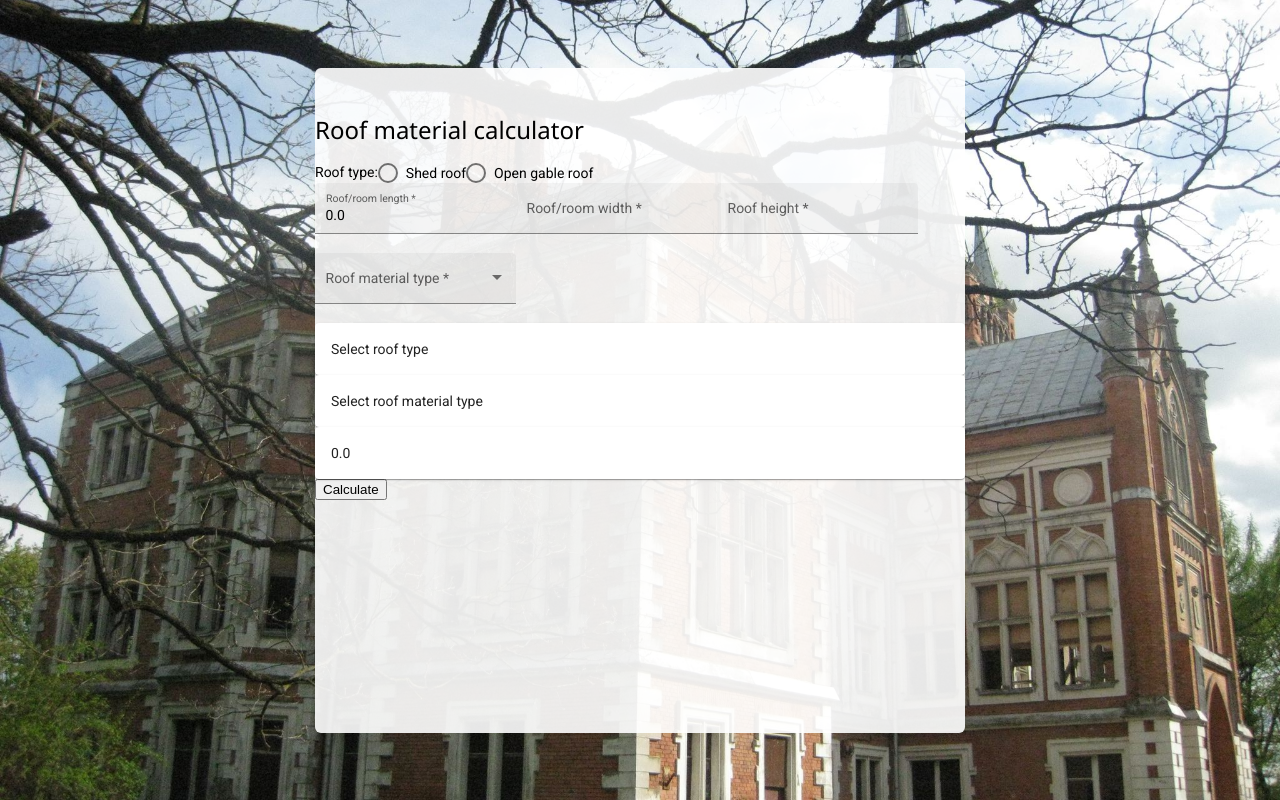
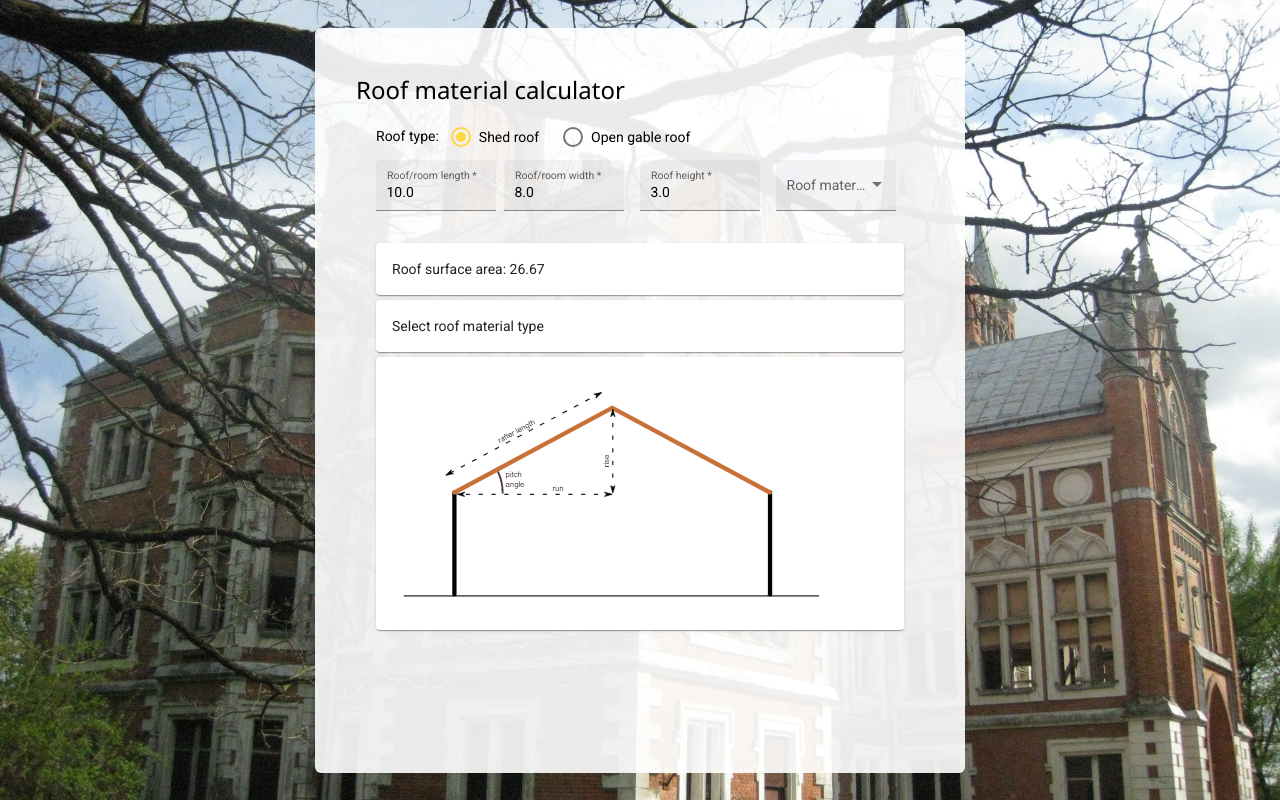
Before and after one commit to Raminta-Zurauskaite/RoofMaterialCalculator, an Angular app: page / in a window 1280 px wide. Built offline with nearby package versions, Linux system fonts and the light colour scheme.

Commit message:
Added minimal calculation of roof surface area

```diff
--- a/src/app/app.component.css
+++ b/src/app/app.component.css
@@ -24,7 +24,7 @@
     align-items: center;
     background-color: rgba(255, 255, 255, 0.9);
     width: 650px;
-    height: 620px;
+    height: 700px;
     border-radius: 6px;
     padding-top: 45px;
 }
@@ -37,22 +37,22 @@ h1 {
     font: 24px 'Segoe UI';
 }
 
-.example-container .mat-form-field+.mat-form-field {
-    margin-left: 8px;
+.middle-container .mat-form-field+.mat-form-field {
+    margin: 8px 8px 8px 8px;
 }
 
-.example-container .mat-form-field {
-    width: 220px;
+.middle-container .mat-form-field {
+    width: 120px;
 }
 
-.example-container form {
-    margin-bottom: 20px;
+.middle-container form {
+    margin: 20px 20px 20px 20px;
 }
 
-.example-container form>* {
+.middle-container form>* {
     margin: 5px 0;
 }
 
-.example-container .mat-radio-button {
+.middle-container .mat-radio-button {
     margin: 0 12px;
 }
--- a/src/app/app.component.html
+++ b/src/app/app.component.html
@@ -7,7 +7,7 @@
                     <div>
                         <label>Roof type:</label>
                         <mat-radio-group [formControl]="roofTypeControl">
-                            <mat-radio-button value="Shed roof">Shed roof</mat-radio-button>
+                            <mat-radio-button [checked]="true" value="Shed roof">Shed roof</mat-radio-button>
                             <mat-radio-button value="Open gable roof">Open gable roof</mat-radio-button>
                         </mat-radio-group>
                     </div>
@@ -19,26 +19,44 @@
 
                     <mat-form-field appearance="fill">
                         <mat-label>Roof/room width</mat-label>
-                        <input matInput placeholder="8 metres" required>
+                        <input type="text" matInput placeholder="8 metres" [formControl]="roomWidthControl" required>
                     </mat-form-field>
 
                     <mat-form-field appearance="fill">
                         <mat-label>Roof height</mat-label>
-                        <input matInput placeholder="3 metres" required>
+                        <input type="text" matInput placeholder="3 metres" [formControl]="roofHeightControl" required>
                     </mat-form-field>
 
                     <mat-form-field appearance="fill">
                         <mat-select required [formControl]="roofMaterialTypeControl">
-                            <mat-option value="Skarda">Skarda</mat-option>
+                            <mat-option value="Roof tin">Roof tin</mat-option>
                             <mat-option value="Beasbeste">Beasbeste stogo danga</mat-option>
                             <mat-option value="Cerpes">Cerpes</mat-option>
                         </mat-select>
                         <mat-label>Roof material type</mat-label>
                     </mat-form-field>
-                    <mat-card>{{roofTypeControl.value}}</mat-card>
-                    <mat-card>{{roofMaterialTypeControl.value}}</mat-card>
-                    <mat-card>{{roomLengthControl.value}}</mat-card>
-                    <button type="button" (click)="calculate()">Calculate</button>
+                    <mat-card>Roof surface area: {{roofSurfaceAreaControl.value}} </mat-card>
+                    <mat-card>
+                        <div *ngIf="roofMaterialTypeControl.value==''">
+                            Select roof material type
+                        </div>
+                        <div *ngIf="roofMaterialTypeControl.value=='Roof tin'">
+                            You will need {{roofSurfaceAreaControl.value}} m*m of tin
+                        </div>
+                        <div *ngIf="roofMaterialTypeControl.value=='Beasbeste'">
+                            Add calculation for Beasbeste roof material type
+                        </div>
+                        <div *ngIf="roofMaterialTypeControl.value=='Cerpes'">
+                            Add calculation for Cerpes roof material type
+                        </div>
+                    </mat-card>
+                    <mat-card>
+                        <!-- <p> Explanational picture of how rafter length is obtained:</p>
+                        <p>run = roof/room width / 2</p>
+                        <p>rafter length^2 = run^2 + rise^2</p> -->
+                        <img src="assets/roofExample.png" />
+                    </mat-card>
+
                 </form>
             </div>
         </div>
--- a/src/app/app.component.ts
+++ b/src/app/app.component.ts
@@ -1,5 +1,6 @@
 import { Component } from '@angular/core';
 import { FormBuilder, FormControl, FormGroup } from '@angular/forms';
+import { DomSanitizer, SafeHtml } from '@angular/platform-browser';
 
 @Component({
   selector: 'app-root',
@@ -9,17 +10,12 @@ import { FormBuilder, FormControl, FormGroup } from '@angular/forms';
 export class AppComponent {
   title = 'roof-material-calculator';
   options: FormGroup;
-  roofTypeControl = new FormControl('Select roof type');
-  roofMaterialTypeControl = new FormControl('Select roof material type');
-  roomLengthControl = new FormControl('0.0');
-  roomWidthControl = new FormControl('0.0');
-  roofHeightControl = new FormControl('0.0');
-
-  roofSurface: number = 0.0;
-
-  calculate() {
-    this.roofSurface = this.roomLengthControl.value;
-  }
+  roofTypeControl = new FormControl('Shed roof');
+  roofMaterialTypeControl = new FormControl('');
+  roomLengthControl = new FormControl('10.0');
+  roomWidthControl = new FormControl('8.0');
+  roofHeightControl = new FormControl('3.0');
+  roofSurfaceAreaControl = new FormControl(Math.round((this.roomLengthControl.value * this.roomWidthControl.value / this.roofHeightControl.value) * 100) / 100);
 
   constructor(fb: FormBuilder) {
     this.options = fb.group({
@@ -28,6 +24,14 @@ export class AppComponent {
       roomLength: this.roomLengthControl,
       roomWidth: this.roomWidthControl,
       roofHeight: this.roofHeightControl,
+      roofSurfaceArea: this.roomLengthControl.value * this.roomWidthControl.value / this.roofHeightControl.value,
     });
   }
+
+  /*  roofTypeTin() {
+     if (this.roofMaterialTypeControl.value == "Roof tin") {
+       return true;
+     }
+     else false;
+   } */
 }
```
Also changed, not shown: src/assets/roofExample.png (added).
